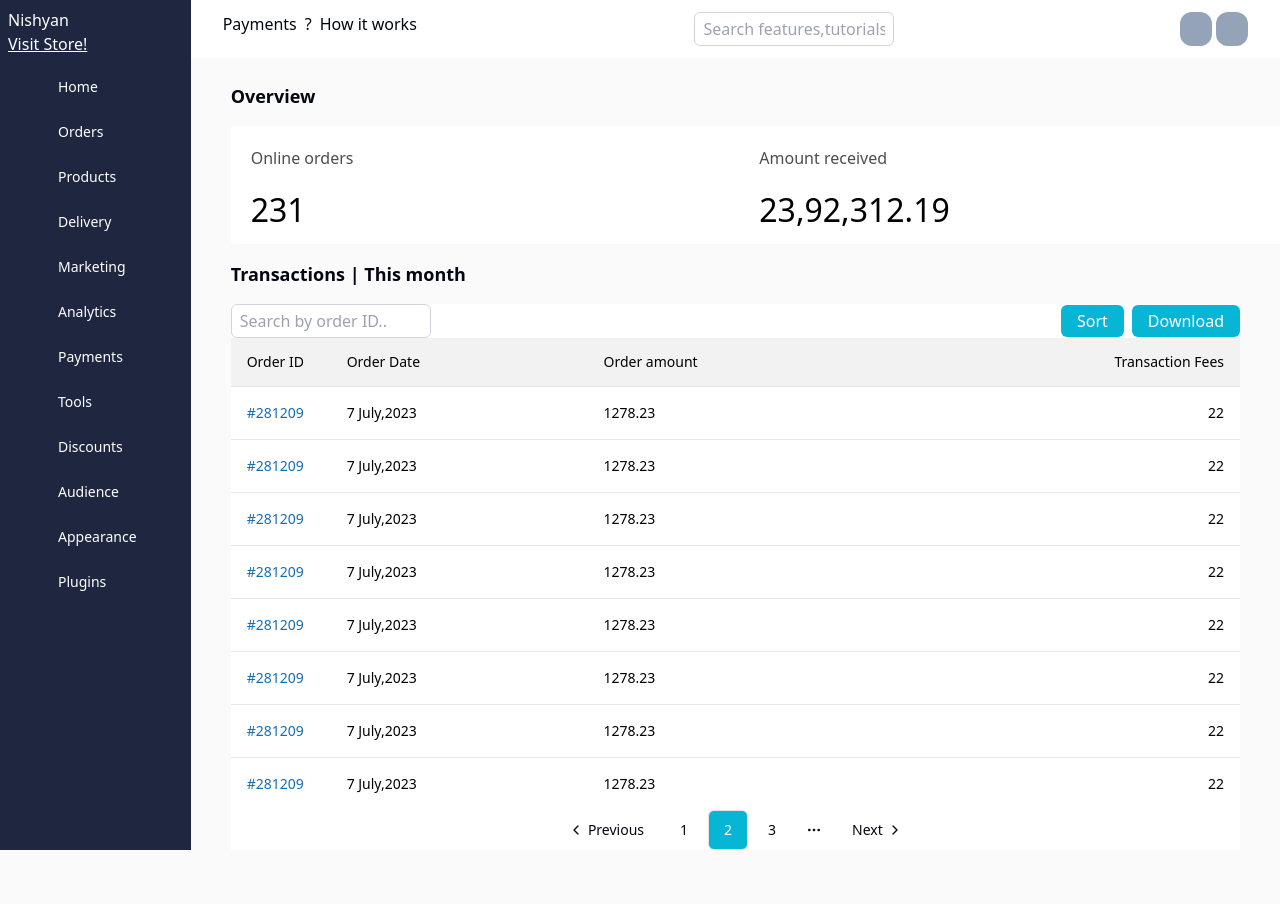
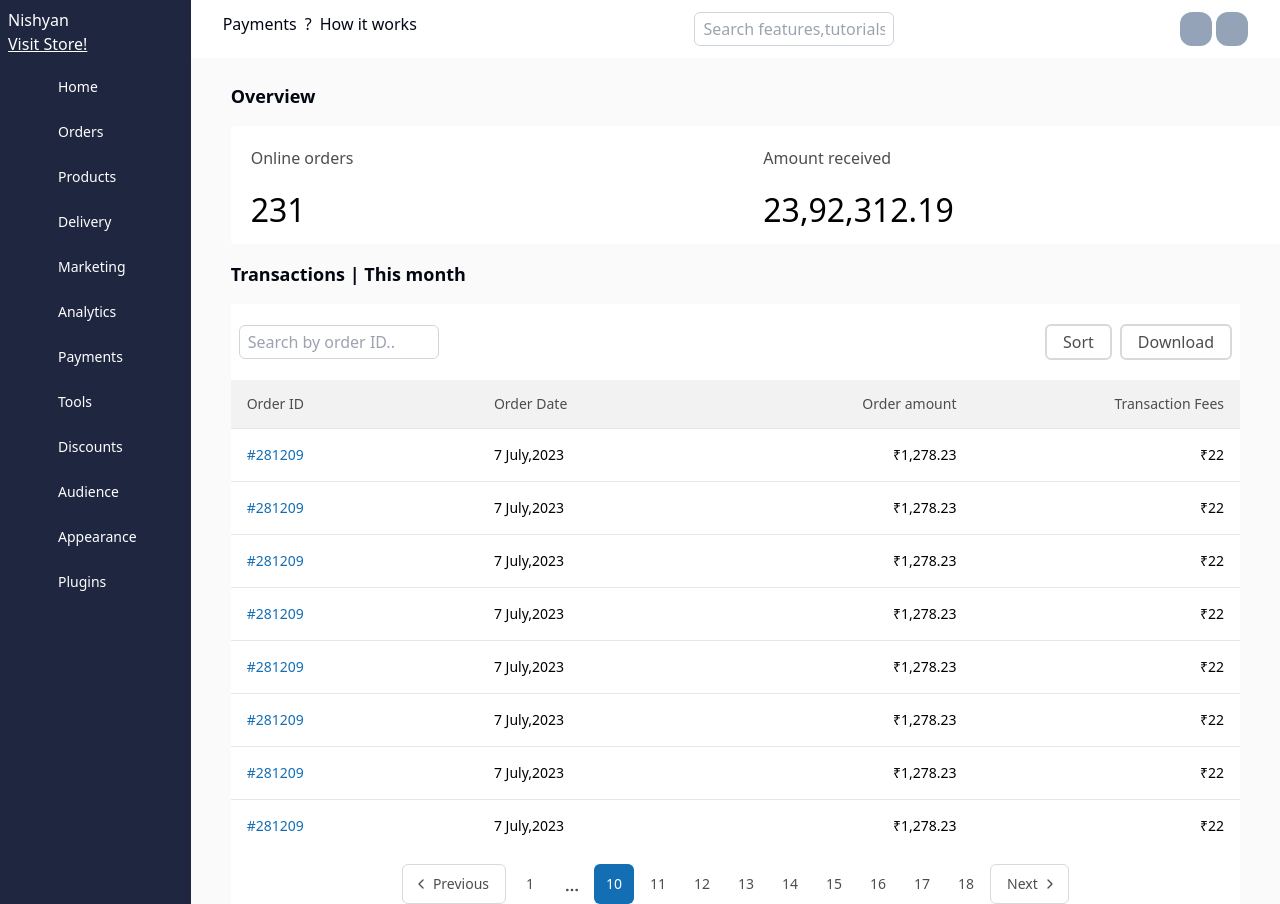
Before and after one commit to sahas-01/Dashboard-payouts, a Next.js app: page / in a window 1280 px wide. Shown: the top 904 px of the page. Before the commit the page ends 850 px from the top, so only its background shows below. Built offline with nearby package versions, Linux system fonts and the light colour scheme.

Commit message:
fix: pagination as per designs

```diff
--- a/components/ui/pagination.jsx
+++ b/components/ui/pagination.jsx
@@ -83,7 +83,7 @@ const PaginationEllipsis = ({
     aria-hidden
     className={cn("flex h-9 w-9 items-center justify-center", className)}
     {...props}>
-    <MoreHorizontal className="h-4 w-4" />
+    <MoreHorizontal className="h-4 w-4 mt-3" />
     <span className="sr-only">More pages</span>
   </span>
 )
--- a/pages/index.js
+++ b/pages/index.js
@@ -25,50 +25,50 @@ const invoices = [
   {
     orderId: "#281209",
     orderDate: "7 July,2023",
-    totalAmount: "1278.23",
-    transactionFees: "22",
+    totalAmount: "₹1,278.23",
+    transactionFees: "₹22",
   },
   {
     orderId: "#281209",
     orderDate: "7 July,2023",
-    totalAmount: "1278.23",
-    transactionFees: "22",
+    totalAmount: "₹1,278.23",
+    transactionFees: "₹22",
   },
   {
     orderId: "#281209",
     orderDate: "7 July,2023",
-    totalAmount: "1278.23",
-    transactionFees: "22",
+    totalAmount: "₹1,278.23",
+    transactionFees: "₹22",
   },
   {
     orderId: "#281209",
     orderDate: "7 July,2023",
-    totalAmount: "1278.23",
-    transactionFees: "22",
+    totalAmount: "₹1,278.23",
+    transactionFees: "₹22",
   },
   {
     orderId: "#281209",
     orderDate: "7 July,2023",
-    totalAmount: "1278.23",
-    transactionFees: "22",
+    totalAmount: "₹1,278.23",
+    transactionFees: "₹22",
   },
   {
     orderId: "#281209",
     orderDate: "7 July,2023",
-    totalAmount: "1278.23",
-    transactionFees: "22",
+    totalAmount: "₹1,278.23",
+    transactionFees: "₹22",
   },
   {
     orderId: "#281209",
     orderDate: "7 July,2023",
-    totalAmount: "1278.23",
-    transactionFees: "22",
+    totalAmount: "₹1,278.23",
+    transactionFees: "₹22",
   },
   {
     orderId: "#281209",
     orderDate: "7 July,2023",
-    totalAmount: "1278.23",
-    transactionFees: "22",
+    totalAmount: "₹1,278.23",
+    transactionFees: "₹22",
   },
 ]
 
@@ -81,7 +81,7 @@ export default function Home() {
         <TopNav />
         <div className="mx-10">
           <h1 className="font-semibold text-lg my-4">Overview</h1>
-          <div className="grid grid-cols-1 md:grid-cols-2 gap-2">
+          <div className="grid grid-cols-1 md:grid-cols-2 gap-4">
             <HomeCard
               heading="Online orders"
               text="231"
@@ -93,24 +93,26 @@ export default function Home() {
           </div>
           <h1 className="font-semibold text-lg my-4">Transactions | This month</h1>
           <div className="bg-white w-full">
-            <div className="flex items-center justify-between">
+            <div className="flex items-center justify-between py-5 px-2">
               <input
                 type="text"
                 placeholder="Search by order ID.."
                 className="border border-gray-300 rounded-md px-2 py-1 w-[200px] mr-2"
               />
               <div className="flex gap-2">
-                <button className="bg-[#06b6d4] text-white px-4 py-1 rounded-md">Sort</button>
-                <button className="bg-[#06b6d4] text-white px-4 py-1 rounded-md">Download</button>
+                <button className="bg-white text-[#4D4D4D] border-[#D9D9D9] border-2 px-4 py-1 rounded-md">Sort</button>
+                <button className="bg-white text-[#4D4D4D] border-[#D9D9D9] border-2 px-4 py-1 rounded-md">Download</button>
               </div>
             </div>
             <Table>
               <TableHeader>
                 <TableRow className="bg-[#F2F2F2]">
-                  <TableHead className="w-[100px] text-black">Order ID</TableHead>
-                  <TableHead className="text-black">Order Date</TableHead>
-                  <TableHead className="text-black">Order amount</TableHead>
-                  <TableHead className="text-right text-black">Transaction Fees</TableHead>
+                  <TableHead className="w-[100px] text-[#4D4D4D] font-medium text-sm">Order ID</TableHead>
+                  <TableHead className="w-[100px] text-[#4D4D4D] font-medium text-sm">
+                    Order Date
+                  </TableHead>
+                  <TableHead className="w-[100px] text-right text-[#4D4D4D] font-medium text-sm">Order amount</TableHead>
+                  <TableHead className="w-[100px] text-right text-[#4D4D4D] font-medium text-sm">Transaction Fees</TableHead>
                 </TableRow>
               </TableHeader>
               <TableBody>
@@ -118,33 +120,41 @@ export default function Home() {
                   <TableRow key={invoice.invoice}>
                     <TableCell className="font-medium text-[#146EB4]">{invoice.orderId}</TableCell>
                     <TableCell>{invoice.orderDate}</TableCell>
-                    <TableCell>{invoice.totalAmount}</TableCell>
+                    <TableCell className="text-right">{invoice.totalAmount}</TableCell>
                     <TableCell className="text-right">{invoice.transactionFees}</TableCell>
                   </TableRow>
                 ))}
               </TableBody>
             </Table>
-            <Pagination>
+            <Pagination className='pt-3'>
               <PaginationContent>
                 <PaginationItem>
-                  <PaginationPrevious href="#" />
+                  <PaginationPrevious className='text-[#4D4D4D] border-[1px] border-[#D9D9D9] text-sm font-normal' href="#" />
                 </PaginationItem>
                 <PaginationItem>
-                  <PaginationLink href="#">1</PaginationLink>
+                  <PaginationLink className='text-[#4D4D4D] text-sm font-normal' href="#">1</PaginationLink>
                 </PaginationItem>
                 <PaginationItem>
-                  <PaginationLink className='bg-cyan-500 text-white' href="#" isActive>
-                    2
-                  </PaginationLink>
+                  <PaginationEllipsis className='text-[#4D4D4D] text-sm font-normal' />
+                </PaginationItem>
+                {/* <PaginationItem>
+                  <PaginationLink href="#">10</PaginationLink>
                 </PaginationItem>
                 <PaginationItem>
-                  <PaginationLink href="#">3</PaginationLink>
-                </PaginationItem>
+                  <PaginationLink href="#">11</PaginationLink>
+                </PaginationItem> */}
+                {
+                  [10,11,12,13,14,15,16,17,18].map((item,index) => (
+                    <PaginationItem key={index}>
+                      {/* in the first item, the background color is supposed to be blue */}
+                      <PaginationLink className={
+                        index === 0 ? 'text-white text-sm font-medium rounded-md bg-[#146EB4]' : 'text-[#4D4D4D] text-sm font-normal'
+                      } href="#">{item}</PaginationLink>
+                    </PaginationItem>
+                  ))
+                }
                 <PaginationItem>
-                  <PaginationEllipsis />
-                </PaginationItem>
-                <PaginationItem>
-                  <PaginationNext href="#" />
+                  <PaginationNext className='text-[#4D4D4D] border-[1px] border-[#D9D9D9] text-sm font-normal' href="#" />
                 </PaginationItem>
               </PaginationContent>
             </Pagination>
```
